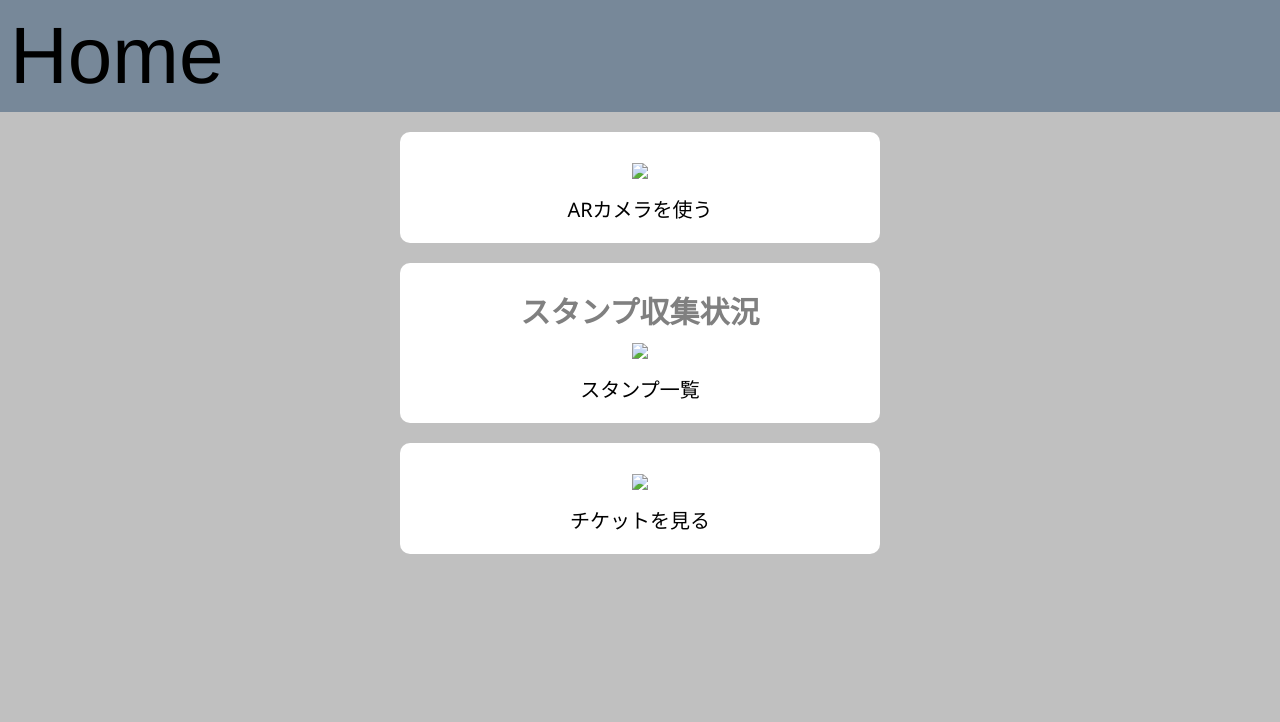
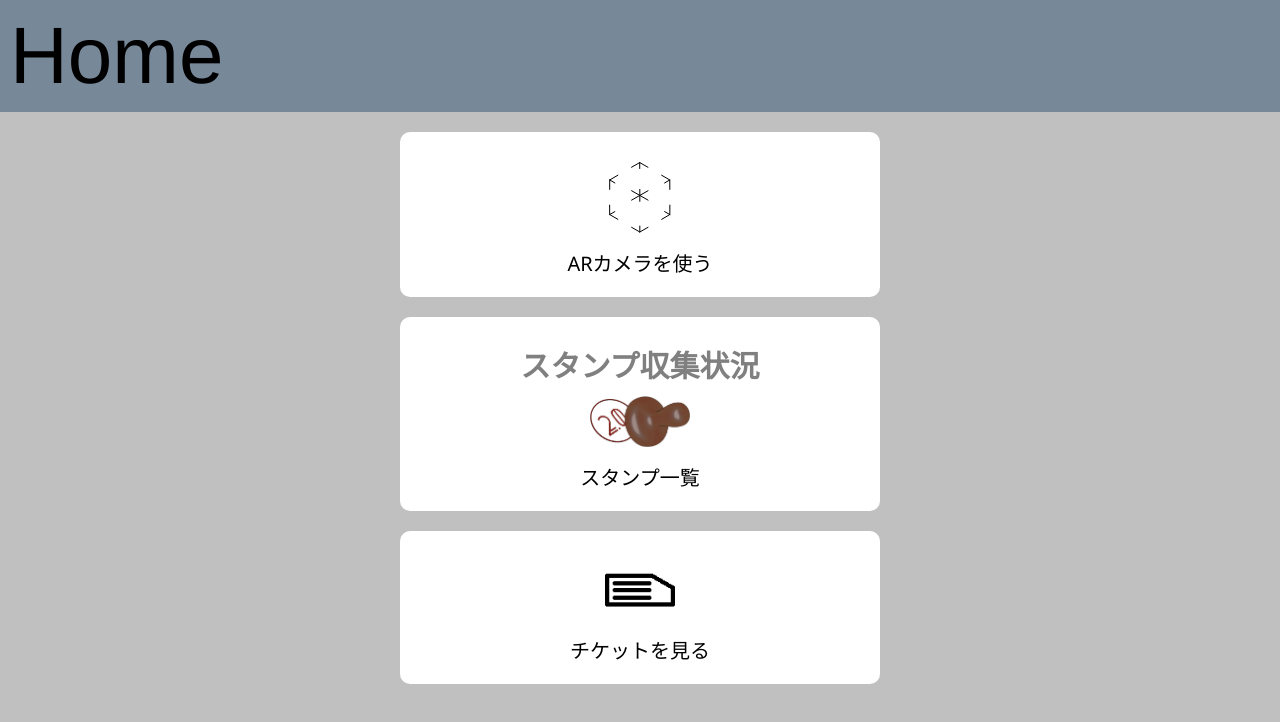
Before and after one commit to oblivionmgd/ARMap, a plain HTML site: page index.html in a window 1280 px wide. Drawn offline with Linux system fonts and the light colour scheme; files that its build step writes are made by us from their sources.

Commit message:
css no pass matigatteta

```diff
--- a/index.html
+++ b/index.html
@@ -2,7 +2,7 @@
 <html lang="ja">
     <head>
         <meta charset="UTF-8">
-        <link rel="stylesheet" type="text/css" href="base-style.css">
+        <link rel="stylesheet" type="text/css" href="./style/base-style.css">
 
         <meta name="viewport" content="width=device-width, user-scalable=no, minimum-scale=1.0, maximum-scale=1.0">
     </head>
@@ -18,7 +18,7 @@
             <!---->
             <div class="std-box">
                 <div class="media-center">
-                    <img src="./images/home-camera.png">
+                    <img src="./images/ui/home-camera.png">
                 </div>
                 <div class="text-link">
                     <a href="#"> ARカメラを使う </a>
@@ -29,7 +29,7 @@
             <div class="std-box">
                 <h1>スタンプ収集状況</h1>
                 <div class="media-center">
-                    <img style="width: 100px;" src="./images/empty.png">
+                    <img style="width: 100px;" src="./images/ui/stamp.png">
                 </div>
                 <div class="text-link">
                     <a href="#">スタンプ一覧</a>
@@ -39,7 +39,7 @@
             <!---->
             <div class="std-box">
                 <div class="media-center">
-                    <a href="#"><img style="width: 80px;"; src="./images/TIckets.png"></a>
+                    <a href="#"><img style="width: 80px;"; src="./images/ui/無題.png"></a>
                 </div>
                 <div class="text-link">
                     <a href="#">チケットを見る</a>
```
Also changed, not shown: images/ui/無題.png (added).
